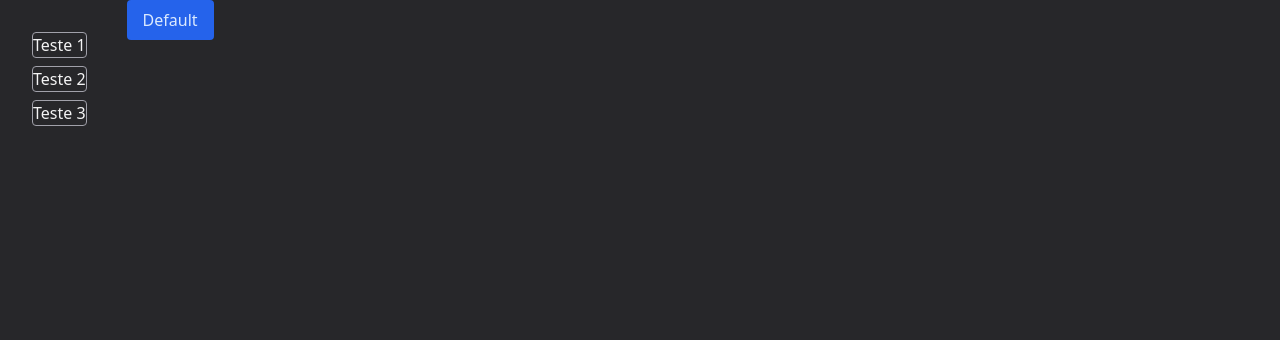
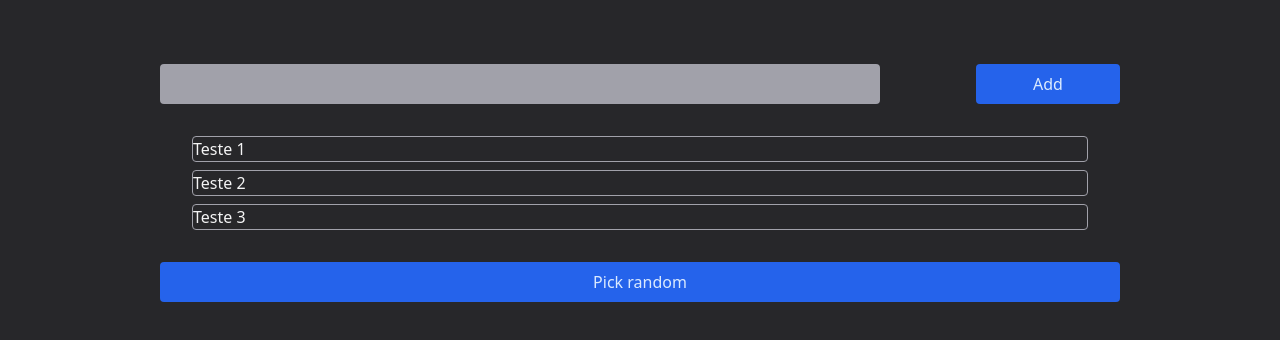
Before and after one commit to msoutto/random-picker, a React (Vite) app in the folder web/: page / in a window 1280 px wide. Shown: the top 340 px of the page. Built offline with nearby package versions, Linux system fonts and the light colour scheme.

Commit message:
Adding AddForm

```diff
--- a/web/src/App.tsx
+++ b/web/src/App.tsx
@@ -1,12 +1,14 @@
+import { AddForm } from './components/AddForm';
 import { Bucket } from './components/Bucket'
 
 export function App() {
   return (
-    <div className="flex gap-2">
-      <Bucket />
-      <button className="button">Default</button>
+    <div className="flex justify-center w-[100%] mt-16">
+      <div className="flex flex-col w-[75%]">
+        <AddForm />
+        <Bucket />
+        <button className="button">Pick random</button>
+      </div>
     </div>
-  )
+  );
 }
-
-export default App;
--- /dev/null
+++ b/web/src/components/AddForm.tsx
@@ -0,0 +1,8 @@
+export function AddForm() {
+    return (
+        <form className="flex justify-between">
+            <input className="left-2 w-[75%] rounded bg-zinc-400"></input>
+            <button type="submit" className="button right-5 w-[15%]">Add</button>
+        </form>
+    );
+}
```
